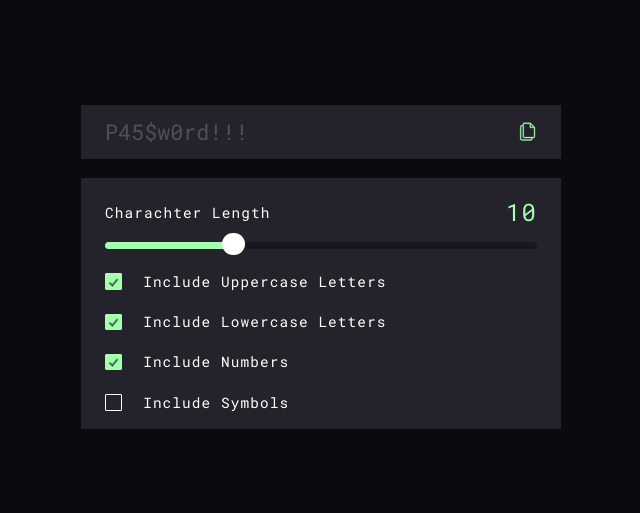
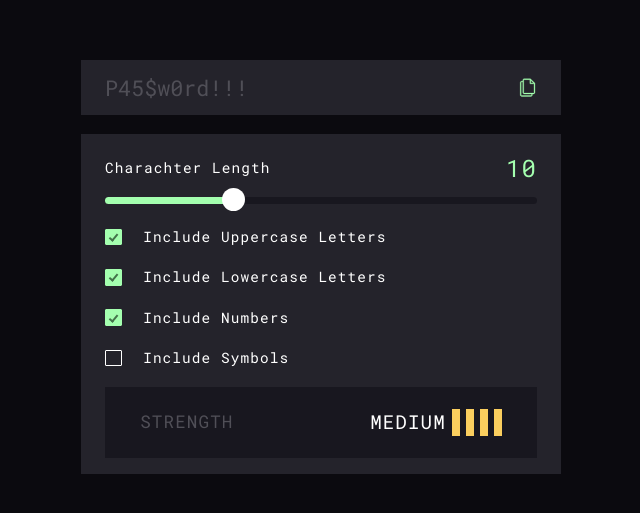
Before and after one commit to ogodeverest/password-generator, a Svelte app: page / in a window 1280 px wide. Shown: the part 133-646 px from the top of the page, without its empty margins (319-959 px from the left). Built offline with nearby package versions, Linux system fonts and the light colour scheme.

Commit message:
Added strength meter

```diff
--- a/src/components/Checkbox.svelte
+++ b/src/components/Checkbox.svelte
@@ -78,9 +78,6 @@
       &:checked::after {
         opacity: 1;
       }
-
-      &:disabled {
-      }
     }
   }
 </style>
--- a/src/components/Form.svelte
+++ b/src/components/Form.svelte
@@ -2,6 +2,7 @@
   import Range from "./Range.svelte";
   import Checkbox from "./Checkbox.svelte";
   import type Settings from "src/models/Settings.interface";
+  import Meter from "./Meter.svelte";
 
   export let settings: Settings;
 </script>
@@ -39,6 +40,7 @@
     name="symbols"
     bind:checked={settings.symbols}
   />
+  <Meter />
 </div>
 
 <style lang="scss">
--- /dev/null
+++ b/src/components/Meter.svelte
@@ -0,0 +1,55 @@
+<script lang="ts">
+</script>
+
+<div class="meter">
+  <p class="meter__label">Strength</p>
+  <div class="meter__indicator">
+    <p class="meter__strength">Medium</p>
+    <div class="meter__units">
+      {#each new Array(4) as _, index}
+        <div class={`meter__unit meter__unit--${index}`} />
+      {/each}
+    </div>
+  </div>
+</div>
+
+<style lang="scss">
+  .meter {
+    display: flex;
+    justify-content: space-between;
+    align-items: center;
+    background-color: var(--clr-dark);
+    height: 3.5em;
+    padding: 2em;
+    //TODO : SMALL SCREEN padding:1em;
+    text-transform: uppercase;
+    font-size: 1.1rem;
+
+    &__label {
+      color: var(--clr-muted);
+    }
+
+    &__indicator {
+      display: flex;
+      justify-content: space-between;
+      align-items: center;
+      flex: 0 0 31%;
+    }
+
+    &__strength {
+      font-size: 1.2rem;
+    }
+
+    &__units {
+      display: flex;
+      justify-content: space-between;
+    }
+    &__unit {
+      width: 8px;
+      height: 1.5em;
+      margin-left: 6px;
+      border: 2px solid var(--clr-yellow);
+      background-color: var(--clr-yellow);
+    }
+  }
+</style>
--- a/src/components/PasswordGenerator.svelte
+++ b/src/components/PasswordGenerator.svelte
@@ -1,5 +1,5 @@
 <script lang="ts">
-  import PasswordDisplay from "./PasswordDisplay.svelte";
+  import Display from "./Display.svelte";
   import Form from "./Form.svelte";
   import type Settings from "../models/Settings.interface";
 
@@ -15,7 +15,7 @@
 </script>
 
 <main class="password-generator">
-  <PasswordDisplay value="P45$w0rd!!!" />
+  <Display value="P45$w0rd!!!" />
   <Form bind:settings />
 </main>
 
--- a/src/scss/_mixins.scss
+++ b/src/scss/_mixins.scss
@@ -1,3 +1,5 @@
+$breakpoint-tablet : 768px;
+
 @mixin flex-space-between {
   display: flex;
   justify-content: space-between;
@@ -13,3 +15,11 @@
 @mixin default-transition($property) {
   transition: 250ms ease-in-out $property;
 }
+
+@mixin media-query($props){
+
+}
+
+@media (max-width: $breakpoint-tablet) {
+
+}
--- a/src/scss/app.scss
+++ b/src/scss/app.scss
@@ -10,6 +10,7 @@
   --clr-light-green: #a4ffaf;
   --clr-muted: #504f57;
   --clr-white: #ffffff;
+  --clr-yellow:#face5e;
   --box-padding: 1rem 1.5rem;
 }
 
```
Also changed, not shown: src/App.svelte (line endings or trailing spaces), src/components/Display.svelte (renamed from src/components/PasswordDisplay.svelte).
